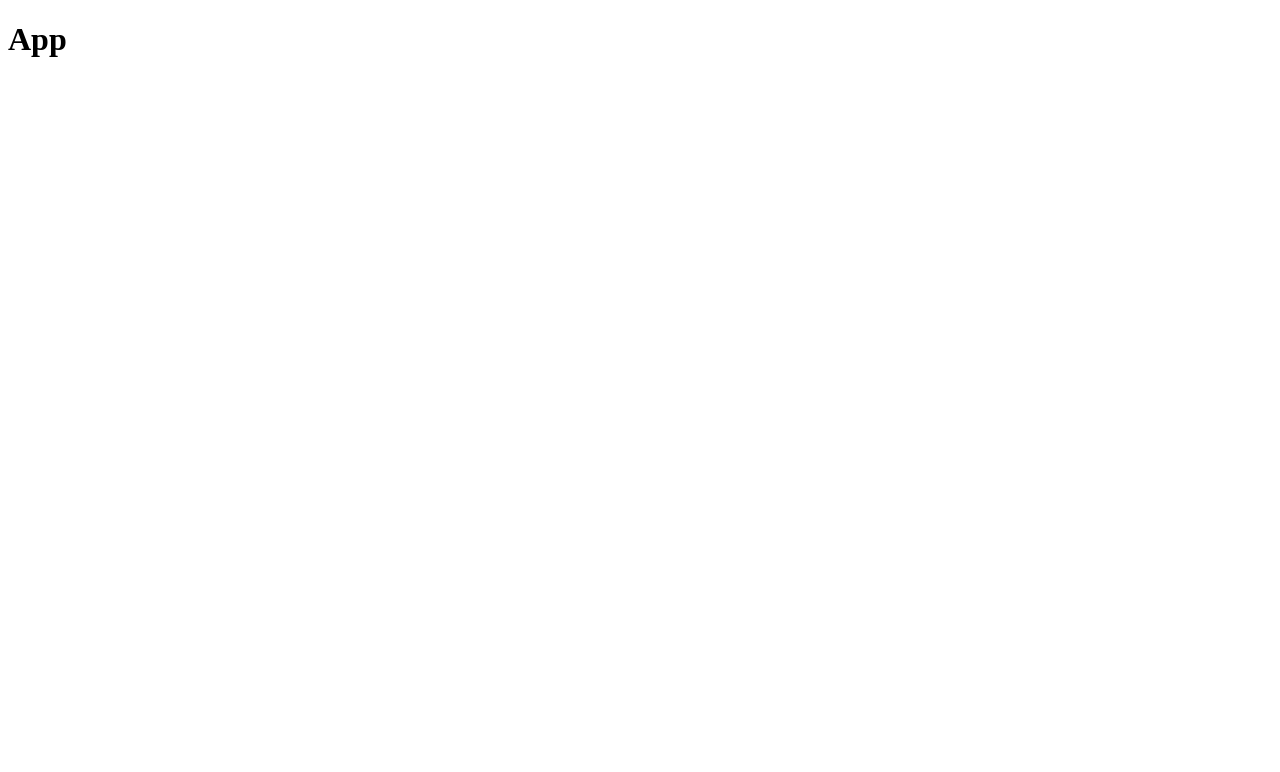
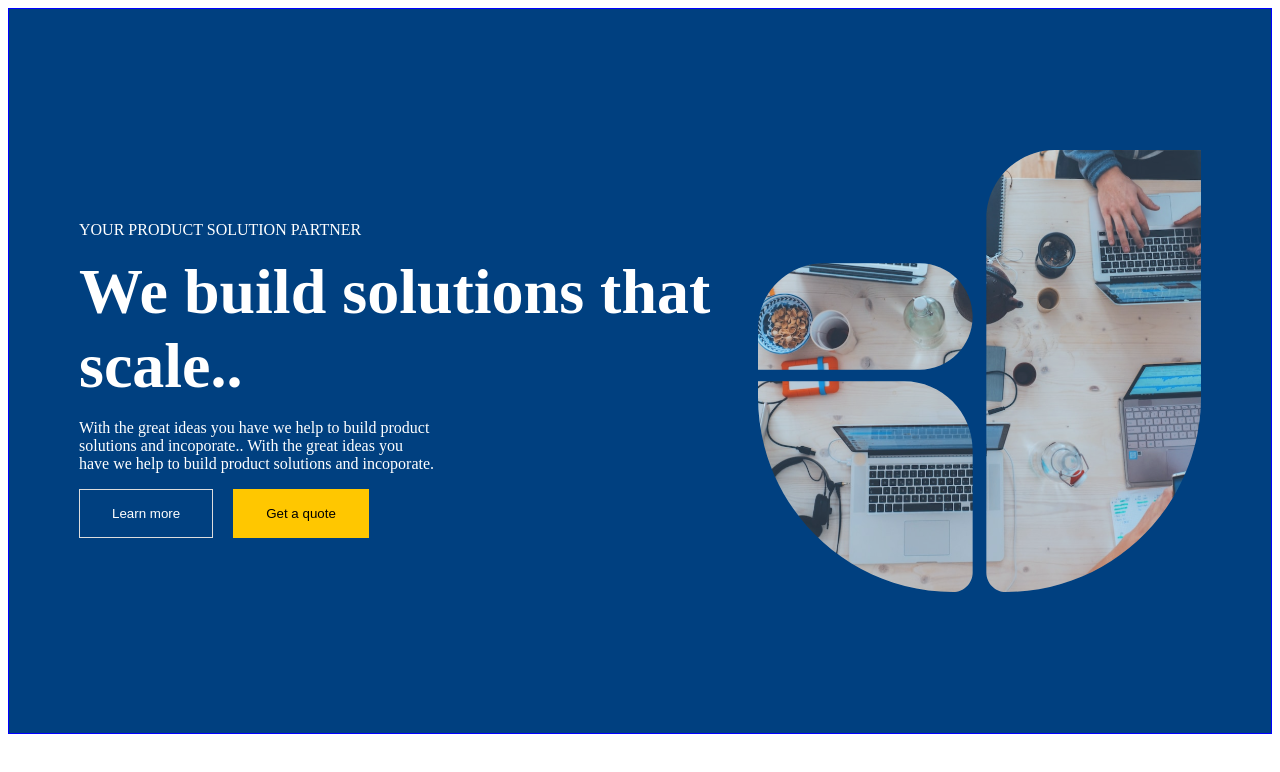
Before and after one commit to rolandexplore93/tetrawrite, a React (Create React App) app in the folder client/: page / in a window 1280 px wide. Shown: the top 772 px of the page. Built offline with nearby package versions, Linux system fonts and the light colour scheme.

Commit message:
Create homepage banner

```diff
--- a/client/package.json
+++ b/client/package.json
@@ -16,6 +16,7 @@
     "react-scripts": "5.0.1",
     "redux": "^4.2.0",
     "redux-thunk": "^2.4.1",
+    "sass": "^1.55.0",
     "web-vitals": "^2.1.4"
   },
   "scripts": {
--- a/client/src/App.js
+++ b/client/src/App.js
@@ -7,9 +7,6 @@ const App = () => {
   return (
     <BrowserRouter>
       <MetaDescription />
-      <div>
-          <h1>App</h1>
-      </div>
       <AppRoutes />
     </BrowserRouter>
   )
--- a/client/src/AppRoutes.js
+++ b/client/src/AppRoutes.js
@@ -1,5 +1,6 @@
 import { motion, AnimatePresence } from "framer-motion";
 import { Route, Routes, useLocation, Navigate } from 'react-router-dom';
+import noAuthPages from "./pages/noAuthPages";
 
 const AppRoutes = ({ isVisible}) => {
     const location = useLocation();
@@ -17,7 +18,7 @@ const AppRoutes = ({ isVisible}) => {
         }
         <Routes location={location} key={location.pathname}>
             {/* App routes */}
-            <Route path="/"></Route>
+            <Route path="/" element={<noAuthPages.Home />}></Route>
         </Routes>
     </AnimatePresence>
   )
--- a/client/src/assets/images/index.js
+++ b/client/src/assets/images/index.js
@@ -1,5 +1,7 @@
+import homeBannerImage from './banner-image.svg';
+
 const images = {
-
+    homeBannerImage
 }
 
 export default images
--- a/client/src/assets/styles/_variable.scss
+++ b/client/src/assets/styles/_variable.scss
@@ -0,0 +1,6 @@
+$white-color: #ffffff;
+$tetra-blue: #004080;
+$tetra-yellow: #FFC700;
+$light-skyblue-color: #E4F1FF;
+$black-color: #000912;
+$blue-color: #217FF2;
--- /dev/null
+++ b/client/src/components/primaryComponents/HomeBanner/HomeBanner.jsx
@@ -0,0 +1,23 @@
+import "./HomeBanner.scss";
+import images from "../../../assets/images";
+
+const HomeBanner = () => {
+  return (
+    <div className="home-banner">
+        <div className="home-banner__content">
+            <p className="home-banner__text1">Your product solution partner</p>
+            <h3 className="home-banner__text2">We build solutions that scale..</h3>
+            <p className="home-banner__text3">With the great ideas you have we help to build product solutions and incoporate.. With the great ideas you have we help to build product solutions and incoporate.</p>
+            <div className="home-banner__submission">
+                <button className="home-banner__proceed-button" type="submit">Learn more</button>
+                <button className="home-banner__request-button" type="submit">Get a quote</button>
+            </div>
+        </div>
+        <div className="home-banner__image">
+            <img src={images.homeBannerImage} alt='home-banner__image' />
+        </div>
+    </div>
+  )
+}
+
+export default HomeBanner
--- /dev/null
+++ b/client/src/components/primaryComponents/HomeBanner/HomeBanner.scss
@@ -0,0 +1,66 @@
+.home-banner {
+    background-color: #004080;
+    // border: 1px solid red;
+    height: 724px;
+    display: flex;
+    gap: 20px;
+    align-items: center;
+    justify-content: space-between;
+    padding: 0 70px;
+
+    &__content {
+        // border: 1px solid red;
+    }
+
+    &__text1 {
+        color: #fff;
+        text-transform: uppercase;
+    }
+
+    &__text2 {
+        color: #fff;
+        font-size: 64px;
+        margin: 0;
+    }
+
+    &__text3 {
+        color: #fff;
+        width: 356px;
+    }
+
+    &__submission {
+        display: flex;
+        gap: 20px;
+
+        & > button {
+            padding: 16px 32px;
+            outline: 0;
+            cursor: pointer;
+        }
+
+    }
+
+    &__proceed-button {
+        color: #fff;
+        background-color: #004080;
+        border: 1px solid #ddd;
+    }
+
+    &__request-button {
+        background-color: #FFC700;
+        color: #000;
+        border: 1px solid #FFC700;
+    }
+
+    &__image {
+        // border: 1px solid blue;
+        height: 544px;
+
+        & > img {
+            // border: 1px solid red;
+            height: inherit;
+            width: 100%;
+
+        }
+    }
+}
--- /dev/null
+++ b/client/src/components/primaryComponents/index.js
@@ -0,0 +1,7 @@
+import HomeBanner from "./HomeBanner/HomeBanner"
+
+const primaryComponents = {
+    HomeBanner
+}
+
+export default primaryComponents
--- /dev/null
+++ b/client/src/pages/noAuthPages/Home/Home.jsx
@@ -0,0 +1,12 @@
+import './Home.scss';
+import primaryComponents from "../../../components/primaryComponents"
+
+const Home = () => {
+  return (
+    <div className="home">
+        <primaryComponents.HomeBanner />
+    </div>
+  )
+}
+
+export default Home
--- /dev/null
+++ b/client/src/pages/noAuthPages/Home/Home.scss
@@ -0,0 +1,5 @@
+.home {
+    box-sizing: border-box;
+    margin: auto;
+    border: 1px solid blue;
+}
--- /dev/null
+++ b/client/src/pages/noAuthPages/index.js
@@ -0,0 +1,7 @@
+import Home from "./Home/Home";
+
+const noAuthPages = {
+    Home,
+};
+
+export default noAuthPages
```
Also changed, not shown: client/src/assets/styles/_mixins.scss (+18 -0 lines), client/src/assets/images/banner-image.svg (added), 1 other file (tests, documents, lock files or other folders).
